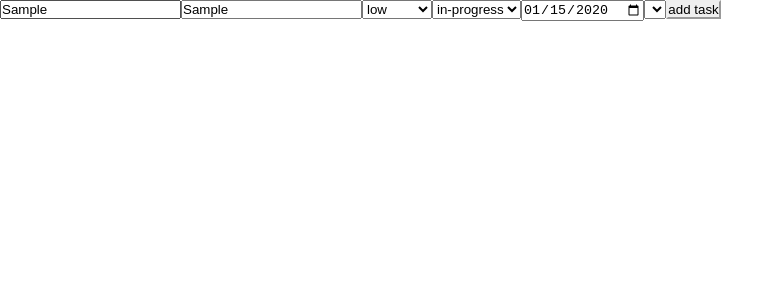
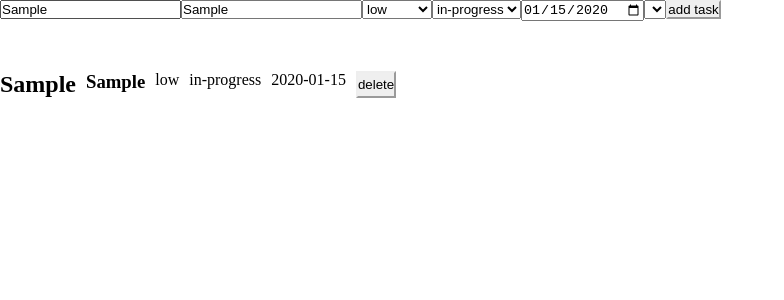
Before and after one commit to HasanKazemi/Team-Task-Management, a React (Vite) app: page /project/1 in a window 1280 px wide. Both pictures are taken after typing "Sample", "Sample", "2020-01-15" into the empty fields and a click on the button "add task". Shown: the top 300 px of the page, without its empty margins (0-784 px from the left). Built offline with nearby package versions, Linux system fonts and the light colour scheme.

Commit message:
display all tasks of each project and ability to delete each task

```diff
--- a/src/pages/TasksPage.tsx
+++ b/src/pages/TasksPage.tsx
@@ -2,7 +2,7 @@ import React, { useState } from 'react'
 import { useDispatch, useSelector } from 'react-redux';
 import { useParams } from 'react-router-dom'
 import { Project, Task, User } from '../types';
-import { addTask } from '../redux/slices/TaskSlice';
+import { addTask, deleteTask } from '../redux/slices/TaskSlice';
 
 const TasksPage:React.FC = () => {
     const params = useParams()
@@ -11,6 +11,7 @@ const TasksPage:React.FC = () => {
 
     const users:User[] = useSelector((state:{users:User[]}) => state.users)
     const tasks:Task[] = useSelector((state:{tasks:Task[]}) => state.tasks)
+    const thisTasks = tasks?.filter((task:Task) => task.assingedProjectId === Number(params.projectId))
 
     const defaultFormData : Task = {
         id: 0,
@@ -69,6 +70,18 @@ const TasksPage:React.FC = () => {
             </select>
             <button type='submit'>add task</button>
         </form>
+        <div style={{marginTop: "50px"}}>
+            {thisTasks?.map(task => (
+                <div key={task.id} style={{display: "flex",gap:"10px",marginBottom:"20px"}}>
+                    <h2>{task.title}</h2>
+                    <h3>{task.description}</h3>
+                    <p>{task.priority}</p>
+                    <p>{task.status}</p>
+                    <p>{task.deadline}</p>
+                    <button onClick={()=>dispatch(deleteTask(task.id))}>delete</button>
+                </div>
+            ))}
+        </div>
     </div>
   )
 }
--- a/src/redux/slices/TaskSlice.ts
+++ b/src/redux/slices/TaskSlice.ts
@@ -8,7 +8,12 @@ export const taskSlice = createSlice({
         addTask: (state, action:PayloadAction<Task>) => {
             state.push(action.payload)
             localStorage.setItem("tasks", JSON.stringify(state))
+        },
+        deleteTask: (state, action:PayloadAction<number>) => {
+            const filteredTasks = state.filter((task:Task) => task.id !== action.payload)
+            localStorage.setItem("tasks", JSON.stringify(filteredTasks))
+            return filteredTasks
         }
     }
 })
-export const { addTask } = taskSlice.actions;
+export const { addTask, deleteTask } = taskSlice.actions;
```
